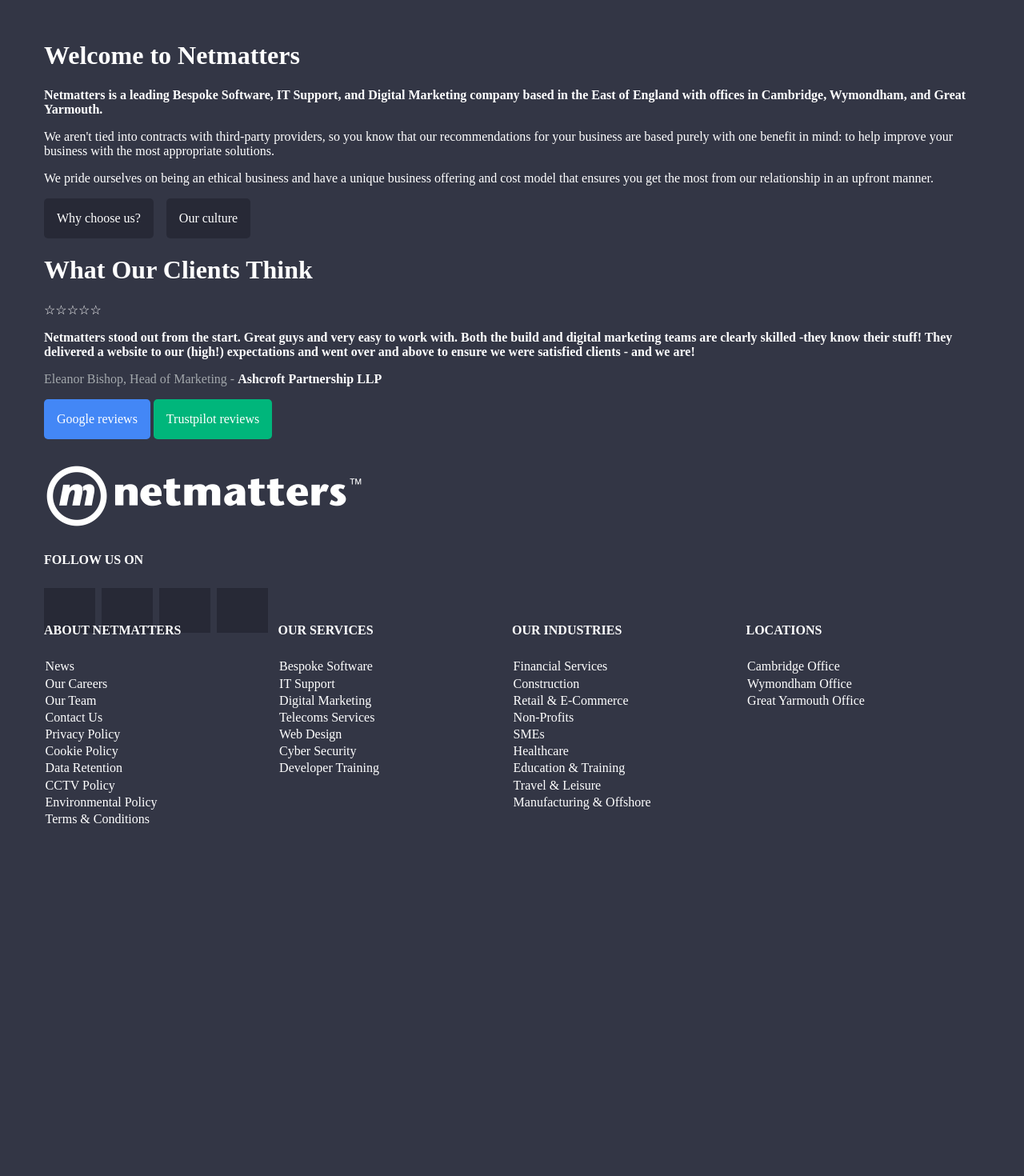
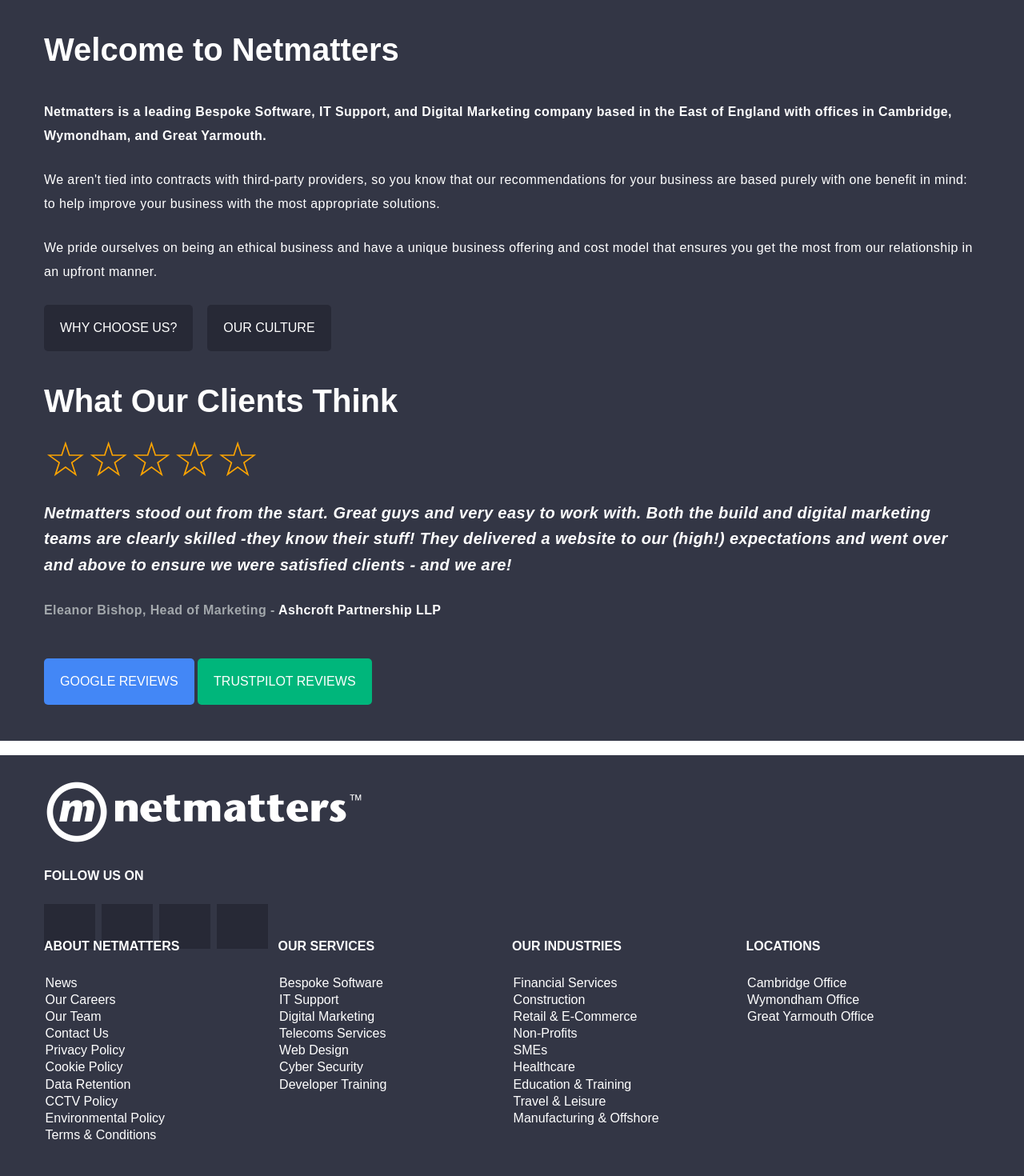
Before and after one commit to 7761279b-c739-4152-a1e2-9850adba1b8c/Netmatters-homepage, a PHP site: page / in a window 1280 px wide. Shown: the whole page at 80% size. Before the commit the page ends 1029 px from the top, so only its background shows below. Run offline with PHP 8.4, Linux system fonts and the light colour scheme.

Commit message:
About section formatting

```diff
--- a/website/css/styles.css
+++ b/website/css/styles.css
@@ -1,14 +1,15 @@
 /* line 1, ../../html_css_assessment/website/scss/_layout.scss */
 body {
   margin: 0;
+  font-family: Poppins, sans-serif;
 }
 
-/* line 5, ../../html_css_assessment/website/scss/_layout.scss */
+/* line 6, ../../html_css_assessment/website/scss/_layout.scss */
 * {
   box-sizing: border-box;
 }
 
-/* line 9, ../../html_css_assessment/website/scss/_layout.scss */
+/* line 10, ../../html_css_assessment/website/scss/_layout.scss */
 .container {
   margin-right: auto;
   margin-left: auto;
@@ -17,21 +18,21 @@ body {
 }
 
 @media (min-width: 768px) {
-  /* line 9, ../../html_css_assessment/website/scss/_layout.scss */
+  /* line 10, ../../html_css_assessment/website/scss/_layout.scss */
   .container {
     width: 750px;
   }
 }
 
 @media (min-width: 992px) {
-  /* line 9, ../../html_css_assessment/website/scss/_layout.scss */
+  /* line 10, ../../html_css_assessment/website/scss/_layout.scss */
   .container {
     width: 970px;
   }
 }
 
 @media (min-width: 1260px) {
-  /* line 9, ../../html_css_assessment/website/scss/_layout.scss */
+  /* line 10, ../../html_css_assessment/website/scss/_layout.scss */
   .container {
     width: 1200px;
   }
@@ -41,7 +42,7 @@ body {
 .about {
   background-color: #333645;
   color: #fff;
-  padding: 30px 0 0;
+  padding: 40px 0 0;
   position: relative;
 }
 
@@ -60,50 +61,100 @@ body {
 .about .btn, .about .google-reviews, .about .trustpilot-reviews {
   color: #fff;
   text-decoration: none;
+  font-weight: 400;
+  text-transform: uppercase;
   background-color: #272936;
   display: inline-block;
   border-radius: 5px;
-  padding: 16px;
+  padding: 20px;
 }
 
-/* line 23, ../../html_css_assessment/website/scss/_about.scss */
+/* line 25, ../../html_css_assessment/website/scss/_about.scss */
 .about .btn::after, .about .google-reviews::after, .about .trustpilot-reviews::after {
   content: "";
 }
 
-/* line 27, ../../html_css_assessment/website/scss/_about.scss */
+/* line 28, ../../html_css_assessment/website/scss/_about.scss */
 .about .btn:hover, .about .google-reviews:hover, .about .trustpilot-reviews:hover {
   background-color: #121318;
 }
 
-/* line 31, ../../html_css_assessment/website/scss/_about.scss */
+/* line 32, ../../html_css_assessment/website/scss/_about.scss */
 .about .google-reviews {
   background-color: #4387f6;
 }
 
-/* line 35, ../../html_css_assessment/website/scss/_about.scss */
+/* line 36, ../../html_css_assessment/website/scss/_about.scss */
 .about .google-reviews:hover {
   background-color: #166af4;
 }
 
-/* line 39, ../../html_css_assessment/website/scss/_about.scss */
+/* line 40, ../../html_css_assessment/website/scss/_about.scss */
 .about .trustpilot-reviews {
   background-color: #00b67b;
 }
 
-/* line 43, ../../html_css_assessment/website/scss/_about.scss */
+/* line 44, ../../html_css_assessment/website/scss/_about.scss */
 .about .trustpilot-reviews:hover {
   background-color: #009b69;
 }
 
 /* line 48, ../../html_css_assessment/website/scss/_about.scss */
-.about .client-quote {
-  color: #a3a8ac;
+.about .welcome-btns {
+  margin-bottom: 40px;
 }
 
 /* line 51, ../../html_css_assessment/website/scss/_about.scss */
+.about .clients-btns {
+  margin-top: 45px;
+  padding-bottom: 45px;
+}
+
+/* line 57, ../../html_css_assessment/website/scss/_about.scss */
+.about h1 {
+  font-size: 40px;
+  margin: 0 0 40px;
+  font-weight: 700;
+}
+
+/* line 62, ../../html_css_assessment/website/scss/_about.scss */
+.about p {
+  line-height: 1.85em;
+  letter-spacing: 0.4px;
+  font-weight: 200;
+  margin: 0 0 26px;
+}
+
+/* line 67, ../../html_css_assessment/website/scss/_about.scss */
+.about p strong {
+  font-weight: 600;
+}
+
+/* line 70, ../../html_css_assessment/website/scss/_about.scss */
+.about p em {
+  font-weight: 600;
+  font-style: italic;
+  font-size: 20px;
+  line-height: 2rem;
+}
+
+/* line 77, ../../html_css_assessment/website/scss/_about.scss */
+.about .client-quote {
+  color: #a3a8ac;
+  font-weight: 600;
+}
+
+/* line 80, ../../html_css_assessment/website/scss/_about.scss */
 .about .client-quote a {
   font-weight: 600;
+}
+
+/* line 85, ../../html_css_assessment/website/scss/_about.scss */
+.about .star {
+  color: orange;
+  font-size: 60px;
+  margin: -25px 0 16px;
+  padding: 0;
 }
 
 /* line 1, ../../html_css_assessment/website/scss/_footer.scss */
--- a/website/index.html
+++ b/website/index.html
@@ -17,21 +17,25 @@
                     <p><strong>Netmatters is a leading <a href=#>Bespoke Software</a>, <a href=#>IT Support</a>, and <a href=#>Digital Marketing</a> company based in the East of England with offices in <a href=#>Cambridge</a>, <a href=#>Wymondham</a>, and <a href=#>Great Yarmouth</a>.</strong></p>
                     <p>We aren't tied into contracts with third-party providers, so you know that our recommendations for your business are based purely with one benefit in mind: to help improve your business with the most appropriate solutions.</p>
                     <p>We pride ourselves on being an ethical business and have a unique business offering and cost model that ensures you get the most from our relationship in an upfront manner.</p>
-                    <a class="btn" href="#">Why choose us?</a>
-                    &nbsp;&nbsp;
-                    <a class="btn" href="#">Our culture</a>
+                    <div class="welcome-btns">
+                        <a class="btn" href="#">Why choose us?</a>
+                        &nbsp;&nbsp;
+                        <a class="btn" href="#">Our culture</a>
+                    </div>
                 </div>
                 <div class="clients">
                     <h1>What Our Clients Think</h1>
-                    <div class="5star">&star;&star;&star;&star;&star;</div>
-                    <p><strong>Netmatters stood out from the start. Great guys and very easy to work with. Both the build and digital marketing teams are clearly skilled -they know their stuff! They delivered a website to our (high!) expectations and went over and above to ensure we were satisfied clients - and we are!</strong></p>
+                    <div class="star">&star;&star;&star;&star;&star;</div>
+                    <p><em>Netmatters stood out from the start. Great guys and very easy to work with. Both the build and digital marketing teams are clearly skilled -they know their stuff! They delivered a website to our (high!) expectations and went over and above to ensure we were satisfied clients - and we are!</em></p>
                     <p class="client-quote">Eleanor Bishop, Head of Marketing - <a href="#">Ashcroft Partnership LLP</a></p>
-                    <a class="btn google-reviews" href="#">Google reviews</a>
-                    <a class="btn trustpilot-reviews" href="#">Trustpilot reviews</a>
+                    <div class="clients-btns">
+                        <a class="btn google-reviews" href="#">Google reviews</a>
+                        <a class="btn trustpilot-reviews" href="#">Trustpilot reviews</a>
+                    </div>
                 </div>
             </div>
         </div>
-
+        <br>
         <footer>
             <div class="container">
                 <div class="footer-company">
--- a/website/scss/_about.scss
+++ b/website/scss/_about.scss
@@ -1,7 +1,7 @@
 .about {
     background-color: $color-background;
     color: #fff;
-    padding: 30px 0 0;
+    padding: 40px 0 0;
     position: relative;
 
     a:not(.btn) {
@@ -16,14 +16,15 @@
     .btn {
         color: #fff;
         text-decoration: none;
+        font-weight: 400;
+        text-transform: uppercase;
         background-color: $color-button-dark;
         display: inline-block;
         border-radius: 5px;
-        padding: 16px;
+        padding: 20px;
         &::after {
             content: ""; // arrow icon
         }
-
         &:hover {
             background-color: $color-button-dark-hover;
         }
@@ -44,13 +45,49 @@
             background-color: #009b69;
         }
     }
+    .welcome-btns {
+        margin-bottom: 40px;
+    }
+    .clients-btns {
+        margin-top: 45px;
+        padding-bottom: 45px;
+    }
 
+
+    h1 {
+        font-size: 40px;
+        margin: 0 0 40px;
+        font-weight: 700;
+    }
+    p {
+        line-height: 1.85em;
+        letter-spacing: 0.4px;
+        font-weight: 200;
+        margin: 0 0 26px;
+        strong {
+            font-weight: 600;
+        }
+        em {
+            font-weight: 600;
+            font-style: italic;
+            font-size: 20px;
+            line-height: 2rem;
+        }
+    }
     .client-quote {
         color: #a3a8ac;
-
+        font-weight: 600;
         a {
             font-weight: 600;
         }
     }
 
+    .star {
+        color: orange;
+        font-size: 60px;
+        margin: -25px 0 16px;
+        padding: 0;
+    }
+
+
 }
--- a/website/scss/_layout.scss
+++ b/website/scss/_layout.scss
@@ -1,5 +1,6 @@
 body {
     margin: 0;
+    font-family: Poppins, sans-serif;
 }
 
 * {
```
Also changed, not shown: 1 other file.
